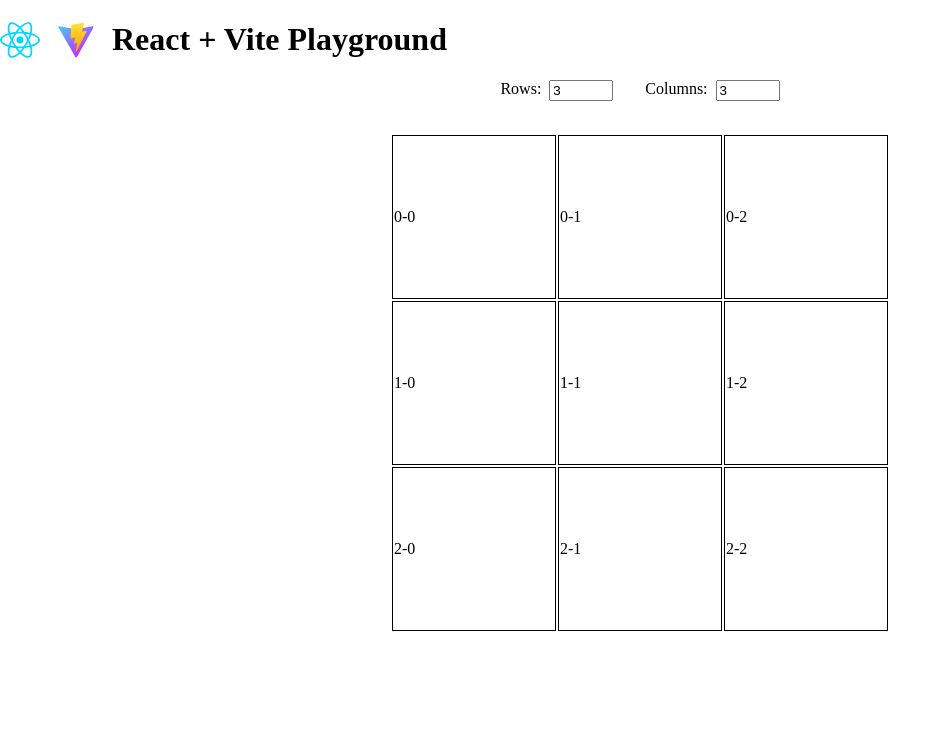
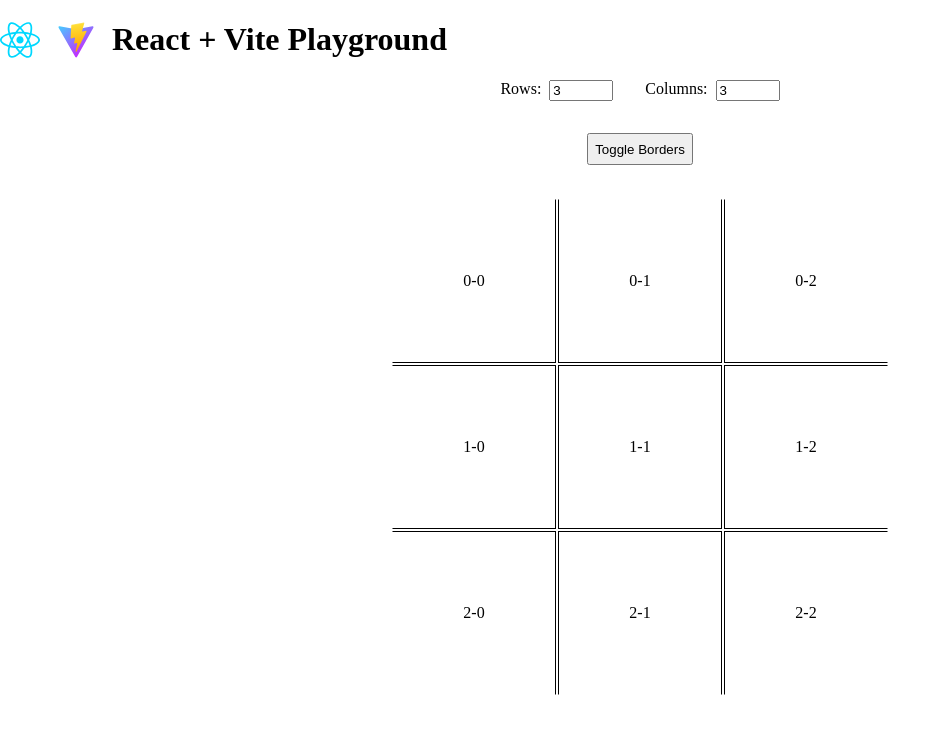
Before and after one commit to rookie2675/vite-react-demo, a React (Vite) app: page /table in a window 1280 px wide. Shown: the top 734 px of the page, without its empty margins (0-951 px from the left). Built offline with nearby package versions, Linux system fonts and the light colour scheme.

Commit message:
Added a button to toggle table component outer borders

```diff
--- a/src/components/Tables/TableComponent.module.css
+++ b/src/components/Tables/TableComponent.module.css
@@ -10,14 +10,32 @@
     flex-direction: column;
 }
 
-label {
+.label {
     gap: 0.5em;
     display: flex;
     flex-direction: row;
 }
 
-td {
+.cell {
     width: 10em;
     height: 10em;
+    text-align: center;
     border: 1px solid black;
 }
+
+/* Remove outer borders when toggle is active */
+.table.removeBorders tr:first-child td {
+    border-top-color: transparent;
+}
+
+.table.removeBorders tr:last-child td {
+    border-bottom-color: transparent;
+}
+
+.table.removeBorders td:first-child {
+    border-left-color: transparent;
+}
+
+.table.removeBorders td:last-child {
+    border-right-color: transparent;
+}
--- a/src/components/Tables/TableComponent.tsx
+++ b/src/components/Tables/TableComponent.tsx
@@ -27,22 +27,28 @@ function generateTable(rows: number, columns: number): React.JSX.Element[] {
 export default function Table(): React.JSX.Element {
     const [rows, setRows] = useState<number>(3);
     const [columns, setColumns] = useState<number>(3);
+    const [bordersVisible, setBordersVisible] = useState<boolean>(false);
 
     const table = generateTable(rows, columns);
+
+    function handleToggleBorders(): void {
+        setBordersVisible(!bordersVisible);
+    }
 
     return (
         <>
             <div className={styles.options}>
-                <label>
+                <label className={styles.label}>
                     Rows:
                     <ControlledNumberInputComponent min={1} max={100} value={rows} setValue={setRows} />
                 </label>
-                <label>
+                <label className={styles.label}>
                     Columns:
                     <ControlledNumberInputComponent min={1} max={100} value={columns} setValue={setColumns} />
                 </label>
             </div>
-            <table className={styles.table}>
+            <button onClick={handleToggleBorders}>Toggle Borders</button>
+            <table className={`${styles.table} ${!bordersVisible ? styles.removeBorders : ""}`}>
                 <tbody>{table}</tbody>
             </table>
         </>
```
